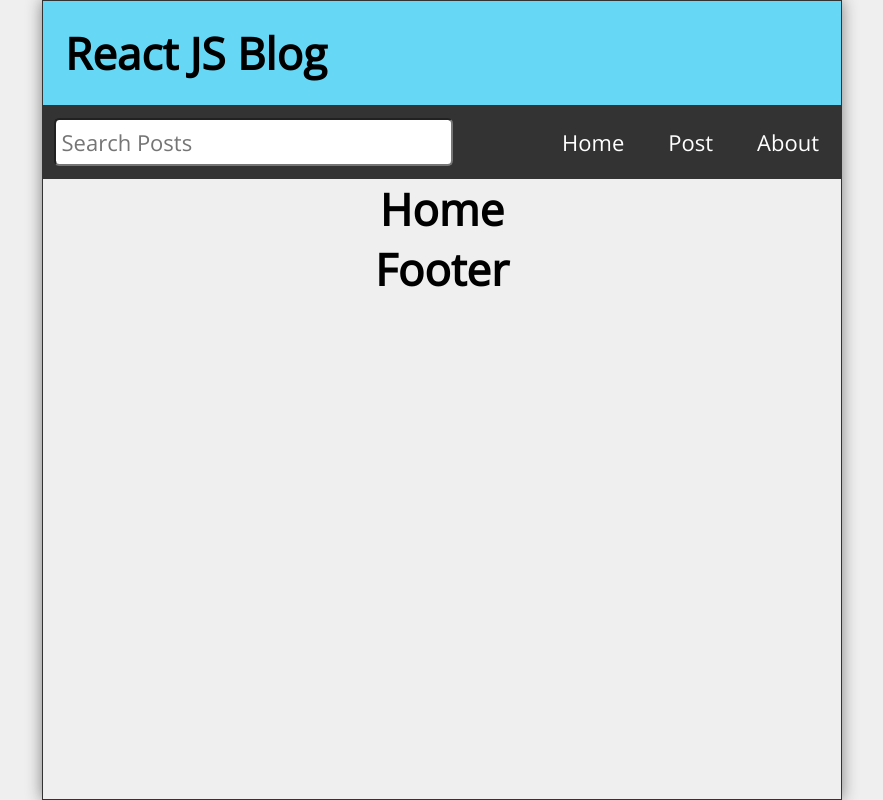
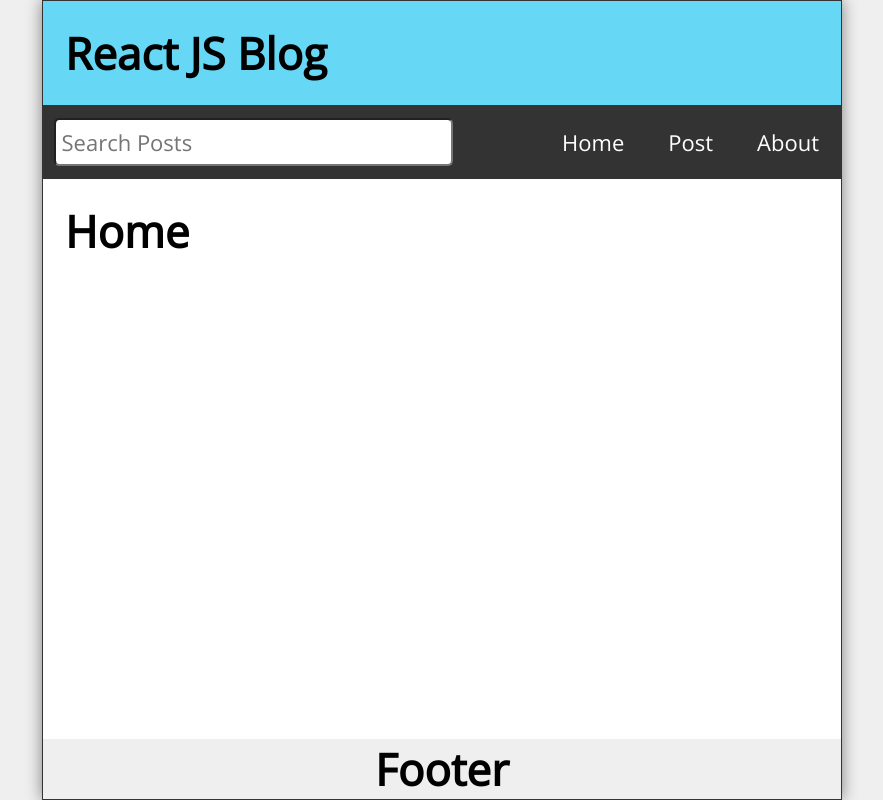
Before and after one commit to arefin-aareef/pyrates-app, a React (Create React App) app: page / in a window 1280 px wide. Shown: the whole page, without its empty margins (198-1081 px from the left). Built offline with nearby package versions, Linux system fonts and the light colour scheme.

Commit message:
posts props to home

```diff
--- a/src/Home.js
+++ b/src/Home.js
@@ -1,8 +1,8 @@
 import React from 'react'
 
-const Home = () => {
+const Home = ({ posts }) => {
   return (
-    <main>
+    <main className="Home">
         <h1>Home</h1>
     </main>
   )
```
